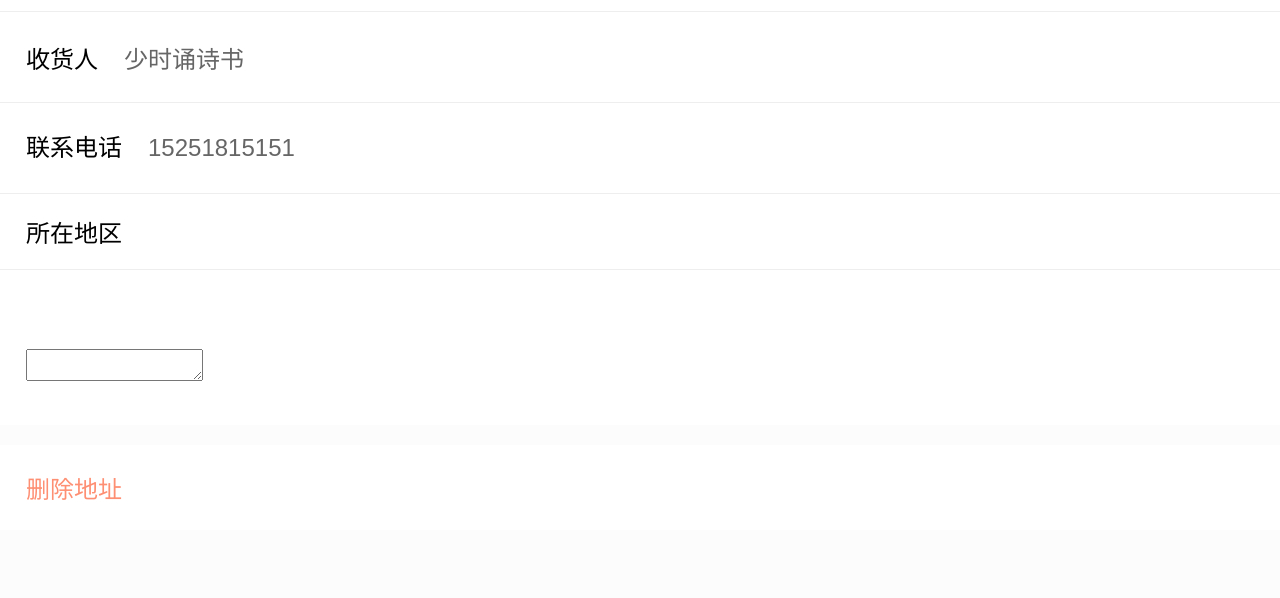
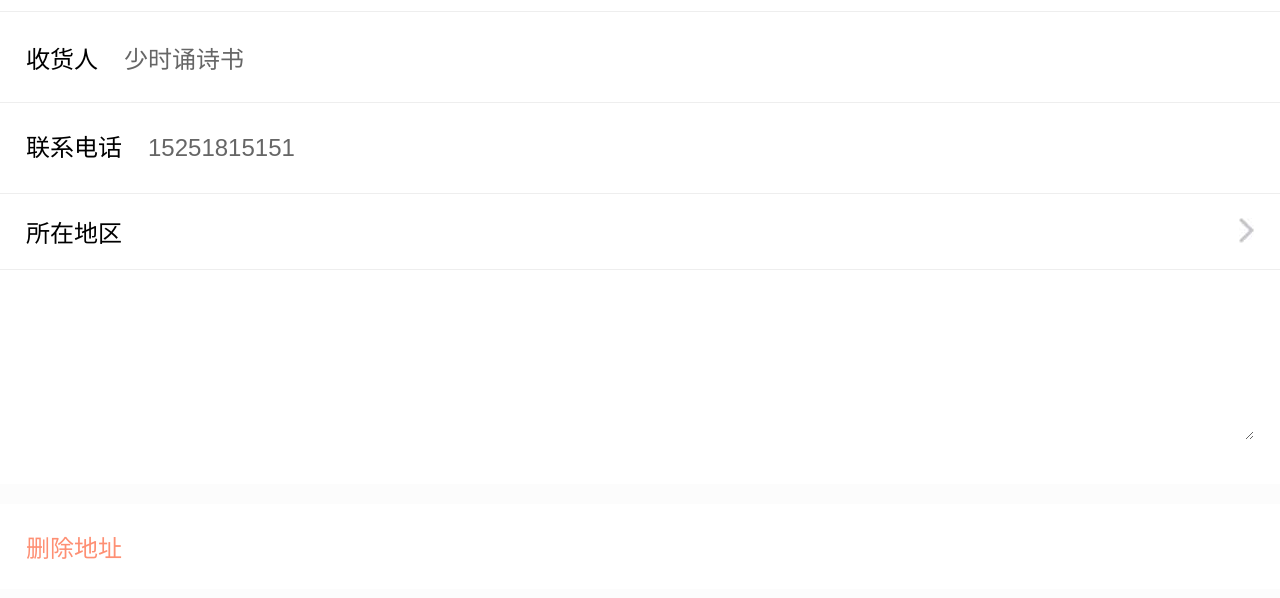
Before and after one commit to zhaojinshi/JFSC, a plain HTML site: page html/editor.html in a window 1280 px wide. Shown: the part 88-686 px from the top of the page. Drawn offline with Linux system fonts and the light colour scheme.

Commit message:
'样式'

```diff
--- a/css/iosSelect.css
+++ b/css/iosSelect.css
@@ -15,7 +15,7 @@ ul, li {
 	width: 100%;
 	height: 100%;
 	opacity: 1;
-	background: rgba(0, 0, 0, 0.75);
+	background: rgba(0, 0, 0, 0.1);
 }
 .ios-select-widget-box.olay > div {
 	position: fixed;
@@ -31,7 +31,7 @@ ul, li {
 .ios-select-widget-box header.iosselect-header {
 	height: 44px;
 	line-height: 44px;
-	background-color: #eee;
+	background-color: #fff;
 	width: 100%;
 	z-index: 9999;
 	text-align: center;
--- a/css/settlement.scss
+++ b/css/settlement.scss
@@ -60,8 +60,8 @@ header{
     @include Flexaround;
     padding: 0.24rem 0.2rem;
     .addpic{
-      height: 0.5rem;
-      width: 0.48rem;
+      height: 0.6rem;
+      width: 0.5rem;
       background: url("../images/dz20170928140522.png");
       background-repeat: no-repeat;
       background-size: cover;
@@ -71,6 +71,7 @@ header{
     .addinfo{
       @include Flexcolumn;
       padding: 0 0.2rem;
+      width: 80%;
       .addname{
         @include Flexbetween;
         margin-bottom: 0.2rem;
--- a/html/editor.html
+++ b/html/editor.html
@@ -10,6 +10,38 @@
     <link rel="stylesheet" href="../css/iosSelect.css">
     <link rel="stylesheet" href="../css/editor.css">
 </head>
+<style>
+    #select_contact{
+        font-size:0.24rem;
+        /*width: 0!important;*/
+        display: -webkit-box;
+        display: -webkit-flex;
+        display: -ms-flexbox;
+        display: flex;
+        -webkit-box-pack: justify;
+        -webkit-justify-content: space-between;
+        -ms-flex-pack: justify;
+        justify-content: space-between;
+    }
+    .jiantou{
+        height: 0.25rem;
+        width: 0.15rem;
+        background-image: url(../images/arrow.png);
+        background-repeat: no-repeat;
+        background-size: cover;
+        background-position: center;
+        margin-top: 0.04rem;
+        margin-left: 0.3rem;
+    }
+    .container li:nth-child(4) #area{
+        font-size: 0.24rem;
+        color: #666;
+        height: 1.5rem;
+        width: 100%;
+        outline: none;
+        border: none;
+    }
+</style>
 <body>
 <div class="header">
     <a href="address.html" style="width: 0.5rem;height:0.6rem;">
@@ -32,20 +64,19 @@
     <li>
         <div class="libox">
             <p>所在地区</p>
-            <div class="form-item item-line" id="select_contact" style="width: 80%">
+            <div class="form-item item-line" id="select_contact">
                 <div class="pc-box">
                     <input type="hidden" name="contact_province_code" data-id="0001" id="contact_province_code" value="" data-province-name="">
                     <input type="hidden" name="contact_city_code" id="contact_city_code" value="" data-city-name=""><span data-city-code="35" data-province-code="1" data-district-code="375" id="show_contact"></span>
                 </div>
+                <div class="jiantou"></div>
             </div>
         </div>
     </li>
     <li style="border: 0;">
         <div class="libox">
            <!--<p contenteditable="true" style="height: 1.5rem;outline: none;"></p>-->
-            <textarea  id="area">
-
-            </textarea>
+            <textarea  id="area"></textarea>
         </div>
     </li>
 </ul>
--- a/js/address.js
+++ b/js/address.js
@@ -4,6 +4,7 @@
 $(function () {
     renderaddress()
     function renderaddress() {
+        $('ul').empty();
         $.ajax({
             type:"get",
             url : "https://api.leduika.com/v110/user/address.html",
@@ -69,7 +70,7 @@ $(function () {
                 callback :2
             },
             success : function (data) {
-                console.log(data)
+                renderaddress()
             }
         });
     })
```
Also changed, not shown: html/addeditor.html (+29 -6 lines), css/settlement.css.
